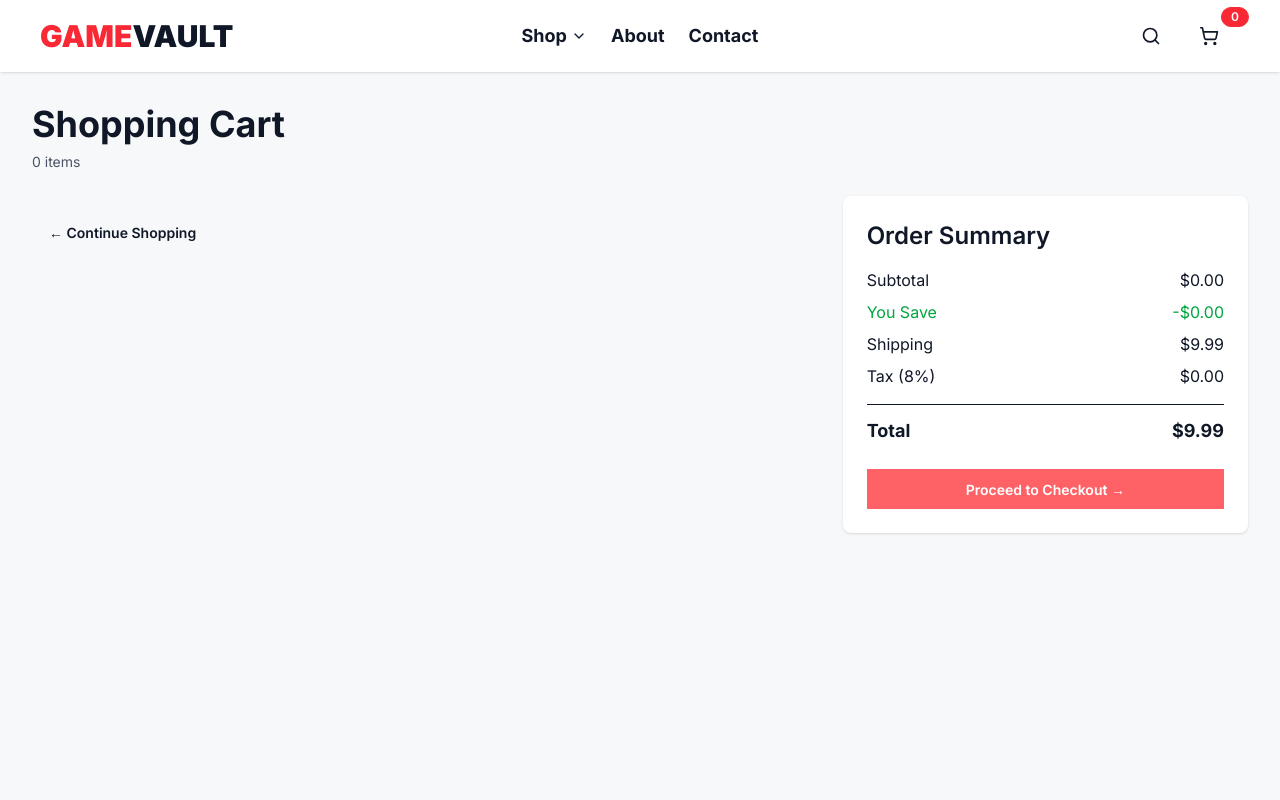
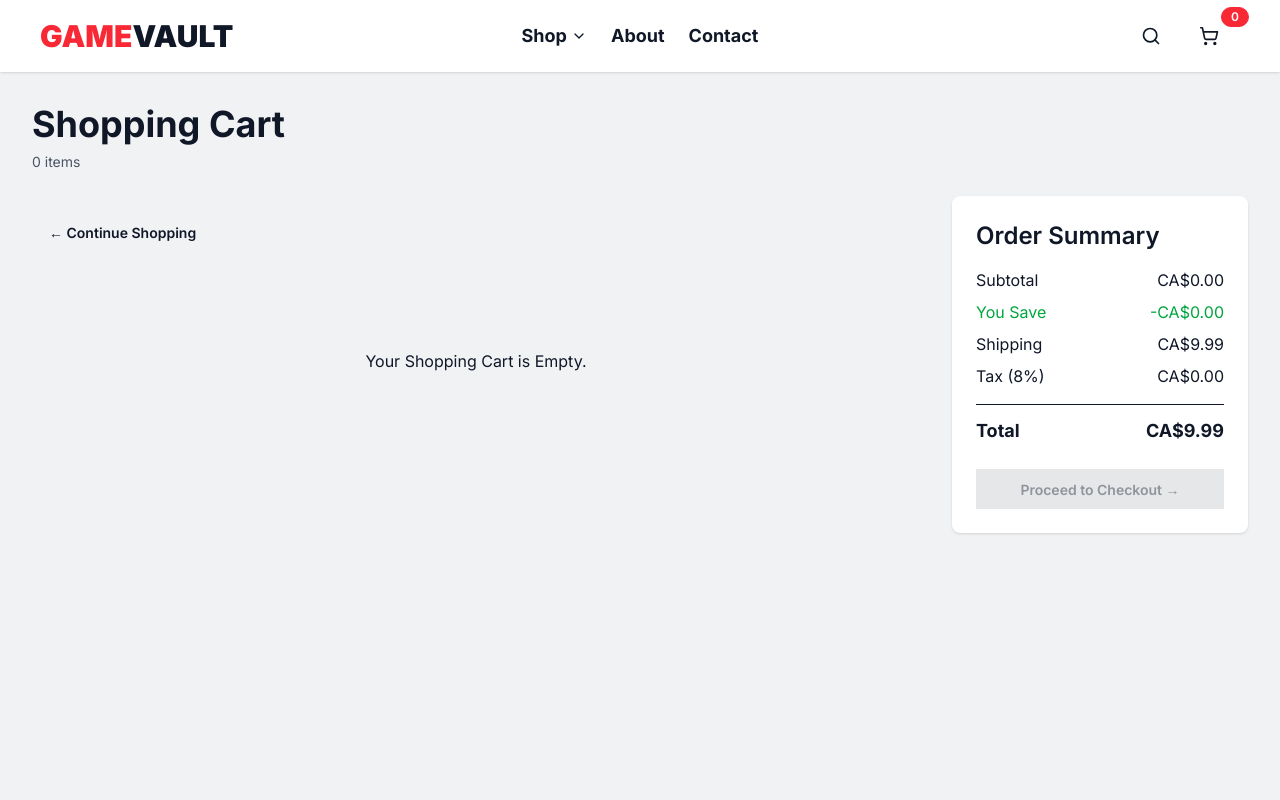
Before and after one commit to Jatti045/SEG3125-A4, a React (Vite) app: page /cart in a window 1280 px wide. Shown: the top 800 px of the page. Built offline with nearby package versions, Linux system fonts and the light colour scheme.

Commit message:
UI Improvements and bug fixes

```diff
--- a/src/components/product/ProductCard.jsx
+++ b/src/components/product/ProductCard.jsx
@@ -21,7 +21,7 @@ const ProductCard = ({ item }) => {
         <div className="p-4">
           <h2 className="font-semibold text-lg">{item.name}</h2>
           <div className="flex items-center space-x-2 my-2">
-            <Star className="text-warning" fill={"#FA9700FF"} size={14} />
+            <Star className="text-warning" fill="var(--color-warning)" size={14} />
             <span className="text-sm font-medium">{item.rating}</span>
             <span className="text-xs text-gray-500">({item.numReviews})</span>
           </div>
--- a/src/components/ui/Navbar.jsx
+++ b/src/components/ui/Navbar.jsx
@@ -10,7 +10,7 @@ const Navbar = () => {
   const [searchTerm, setSearchTerm] = useState("");
   const [searchResults, setSearchResults] = useState([]);
 
-  const { cart } = useShoppingCart();
+  const { cart, cartQuantity } = useShoppingCart();
   const location = useLocation();
 
   const searchRef = useRef(null);
@@ -171,7 +171,7 @@ const Navbar = () => {
             <Link to="/cart" className="btn btn-ghost indicator">
               <ShoppingCart className="w-5 h-5" />
               <span className="badge badge-sm badge-primary indicator-item">
-                {cart?.length || 0}
+                {cartQuantity || 0}
               </span>
             </Link>
 
--- a/src/contexts/ShoppingCartContext.jsx
+++ b/src/contexts/ShoppingCartContext.jsx
@@ -1,4 +1,4 @@
-import React, { createContext, useContext, useState } from "react";
+import React, {createContext, useContext, useEffect, useState} from "react";
 import productsData from "../data/products.json";
 
 export const ShoppingCartContext = createContext();
@@ -6,6 +6,12 @@ export const ShoppingCartContext = createContext();
 export const ShoppingCartProvider = ({ children }) => {
   const [items] = useState(productsData);
   const [cart, setCart] = useState([]);
+  const [cartQuantity, setCartQuantity] = useState(0)
+
+  useEffect(() => {
+      const total = cart.reduce((sum, item) => sum + item.quantity, 0);
+      setCartQuantity(total);
+  }, [cart]);
 
   const addToCart = (product, quantity = 1) => {
     setCart((prev) => {
@@ -46,6 +52,7 @@ export const ShoppingCartProvider = ({ children }) => {
       value={{
         items,
         cart,
+        cartQuantity,
         addToCart,
         removeFromCart,
         increaseCartQuantity,
--- a/src/pages/Cart.jsx
+++ b/src/pages/Cart.jsx
@@ -21,16 +21,17 @@ export default function ShoppingCart() {
   const total = subtotal + shipping + tax;
 
   const fmt = (v) =>
-    v.toLocaleString("en-US", { style: "currency", currency: "USD" });
+    v.toLocaleString("en-US", { style: "currency", currency: "CAD" });
 
   return (
-    <div className="p-8 bg-base-200 min-h-screen">
+   <div className={"bg-base-300"}>
+      <div className="p-8 container mx-auto min-h-screen">
         <h1 className="text-4xl font-bold mb-2">Shopping Cart</h1>
         <p className="text-sm text-gray-600 mb-6">
           {cart.length} item{cart.length !== 1 && "s"}
         </p>
-      <div className="flex flex-col lg:flex-row gap-8">
-        <div className="flex-1 space-y-4">
+        <div className="grid grid-cols-1 lg:grid-cols-[3fr_1fr] gap-8">
+          <div className="flex flex-col space-y-4">
             {cart.map((item) => (
               <div
                 key={item.id}
@@ -43,7 +44,9 @@ export default function ShoppingCart() {
                     className="w-24 h-24 object-cover rounded"
                   />
                   <div>
-                  <h3 className="font-semibold text-lg">{item.name}</h3>
+                    <Link className={"font-semibold text-lg hover:opacity-70"} to={`/product/${item.id}`}>
+                      {item.name}
+                    </Link>
                     <p className="text-sm text-gray-500 capitalize">
                       {item.category}
                     </p>
@@ -58,17 +61,17 @@ export default function ShoppingCart() {
                   </div>
                 </div>
 
-              <div className="flex items-center gap-2">
+                <div className="join">
                   <button
                       onClick={() => decreaseCartQuantity(item.id)}
-                  className="btn btn-square btn-sm"
+                      className="btn btn-neutral btn-square btn-sm"
                   >
                     –
                   </button>
-                <span className="px-2">{item.quantity}</span>
+                  <span className="w-10 text-center flex items-center justify-center border-base-content border-1">{item.quantity}</span>
                   <button
                       onClick={() => increaseCartQuantity(item.id)}
-                  className="btn btn-square btn-sm"
+                      className="btn btn-neutral btn-square btn-sm"
                   >
                     +
                   </button>
@@ -81,12 +84,17 @@ export default function ShoppingCart() {
                 </div>
               </div>
             ))}
-          <Link to="/shop" className="btn btn-ghost mt-4">
+            <Link to="/shop" className="btn w-fit btn-ghost mt-4">
               &larr; Continue Shopping
             </Link>
+            {cart.length === 0 && (
+                <div className="flex-1 flex flex-col justify-center pb-20 text-center w-full">
+                  Your Shopping Cart is Empty.
+                </div>
+            )}
           </div>
 
-        <div className="w-full lg:w-1/3 bg-white rounded-lg shadow p-6">
+          <div className="w-full bg-white rounded-lg shadow p-6">
             <h2 className="text-2xl font-semibold mb-4">Order Summary</h2>
             <div className="flex justify-between mb-2">
               <span>Subtotal</span>
@@ -108,9 +116,19 @@ export default function ShoppingCart() {
               <span>Total</span>
               <span>{fmt(total)}</span>
             </div>
+            { cart.length > 0 ? (
                 <button className="btn btn-error btn-block mt-6">
                   Proceed to Checkout →
                 </button>
+              ):
+                (
+                <button className="btn btn-disabled text-base-content/40 hover:!cursor-not-allowed btn-block mt-6">
+                  Proceed to Checkout →
+                </button>
+                )
+            }
+
+          </div>
         </div>
       </div>
    </div>
--- a/src/pages/Product.jsx
+++ b/src/pages/Product.jsx
@@ -1,4 +1,4 @@
-import React, { useState } from "react";
+import React, {useMemo, useState} from "react";
 import { useShoppingCart } from "../contexts/ShoppingCartContext.jsx";
 import {
   Star,
@@ -17,13 +17,15 @@ export default function Product() {
   const product = items.find((p) => p.id === productId);
   const [quantity, setQuantity] = useState(1);
 
-  const related = items
+  const related = useMemo(() => {
+    return items
         .filter((p) => p.id !== productId)
         .sort(() => 0.5 - Math.random())
         .slice(0, 3);
+  }, [items, productId]);
 
   const fmt = (v) =>
-    v.toLocaleString("en-US", { style: "currency", currency: "USD" });
+    v.toLocaleString("en-US", { style: "currency", currency: "CAD" });
 
   return (
     <div className="bg-base-200 min-h-screen">
@@ -44,7 +46,7 @@ export default function Product() {
           <div className="flex-1 space-y-4">
             <h1 className="text-4xl font-bold">{product.name}</h1>
             <div className="flex items-center space-x-2">
-              <Star size={24} fill="gold" />
+              <Star size={24} fill="var(--color-warning)" className={"text-warning"} />
               <span className="font-medium">{product.rating}</span>
               <span className="text-gray-500">({product.numReviews})</span>
             </div>
@@ -62,27 +64,28 @@ export default function Product() {
               )}
             </div>
             <p className="text-gray-700">{product.description}</p>
-            <div className="flex items-center space-x-4">
+            <div className="flex flex-col gap-3 h-fit">
+              <div className={"join"}>
                 <button
-                className="btn btn-neutral"
+                    className="join-item btn btn-neutral btn-md"
                     onClick={() => setQuantity((q) => Math.max(1, q - 1))}
                 >
                   –
                 </button>
                 <input
                     type="text"
-                readOnly
                     value={quantity}
-                className="w-12 text-center bg-base-100 border"
+                    className="join-item w-20 text-center bg-base-100 border"
                 />
                 <button
-                className="btn btn-neutral"
+                    className="join-item btn btn-neutral btn-md"
                     onClick={() => setQuantity((q) => q + 1)}
                 >
                   +
                 </button>
+              </div>
               <button
-                className="btn btn-primary flex-1 gap-2"
+                className="btn h-10 btn-primary gap-2"
                 onClick={() => addToCart(product, quantity)}
               >
                 <CartIcon /> Add to Cart
--- a/src/pages/Shop.jsx
+++ b/src/pages/Shop.jsx
@@ -104,7 +104,7 @@ export default function Shop() {
             )}
           </div>
         </HeroBanner>
-        <div className={"bg-base-200"}>
+        <div className={"bg-base-100"}>
           <div className="flex container mx-auto flex-col lg:flex-row gap-8 p-8">
             {/* Sidebar Filters */}
             <aside className="w-full self-start lg:w-1/5 bg-white rounded-lg shadow p-6 space-y-6">
```
Lines whose indentation alone changed are shown as unchanged.
